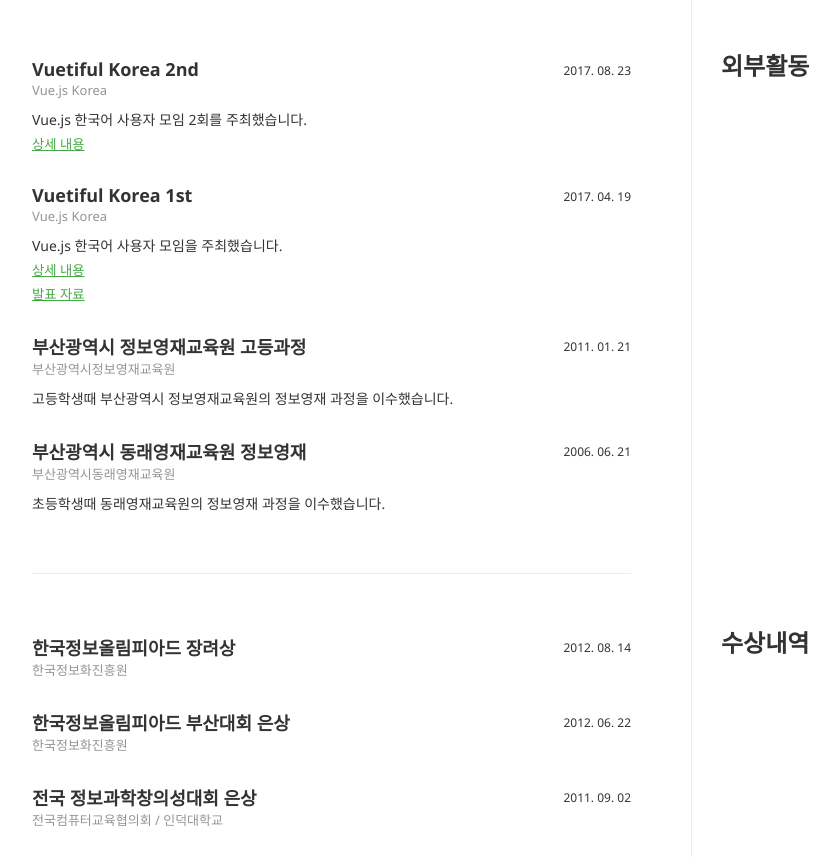
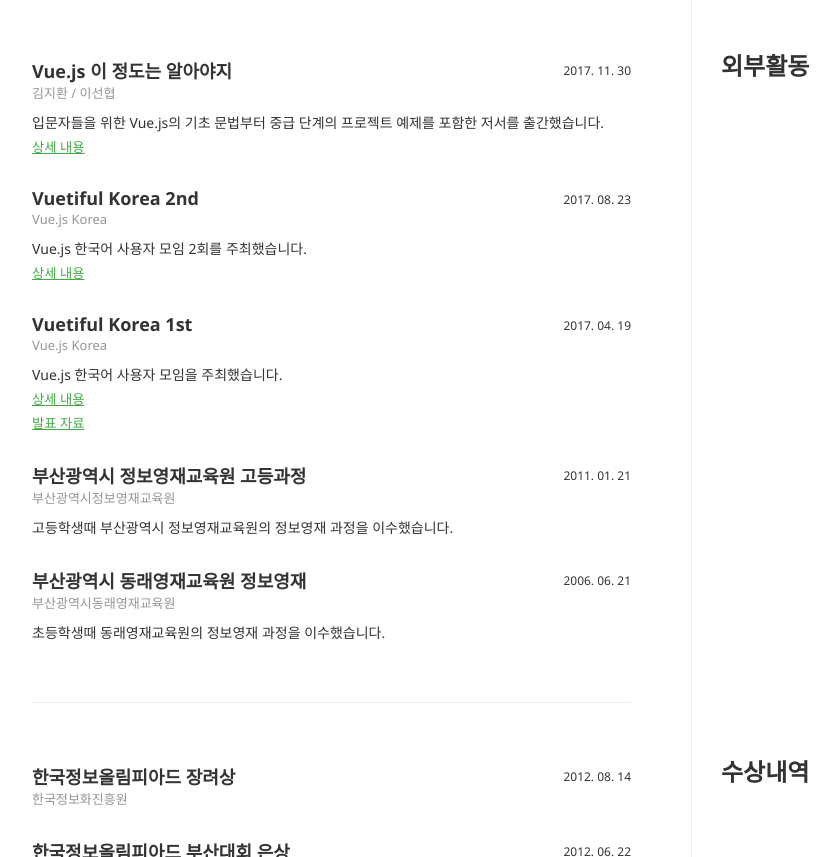
Before and after one commit to mastrayer/mastrayer.github.io, a plain HTML site: page index.html in a window 1280 px wide. Shown: the part 2026-2883 px from the top of the page, without its empty margins (188-1028 px from the left). Drawn offline with Linux system fonts and the light colour scheme.

Commit message:
Update index.html

```diff
--- a/index.html
+++ b/index.html
@@ -222,6 +222,15 @@
             <div class="inner">
               <h2>외부활동</h2>
               <ul>
+                <li>
+                  <h3>Vue.js 이 정도는 알아야지</h3>
+                  <h4 class="organization">김지환 / 이선협</h4>
+                  <span class="date">2017. 11. 30</span>
+                  <p class="detail">
+                    입문자들을 위한 Vue.js의 기초 문법부터 중급 단계의 프로젝트 예제를 포함한 저서를 출간했습니다.
+                    <a href="http://www.yes24.com/24/Goods/56894866?Acode=101" target="_blank">상세 내용</a>
+                  </p>
+                </li>
                 <li>
                   <h3>Vuetiful Korea 2nd</h3>
                   <h4 class="organization">Vue.js Korea</h4>
```
